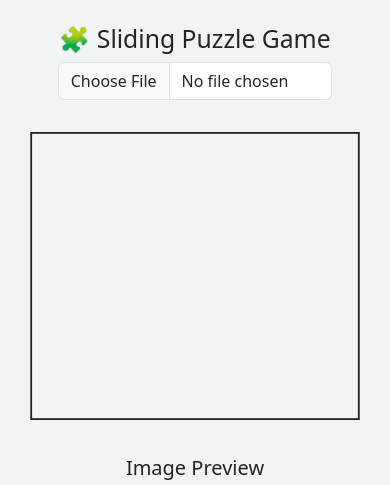
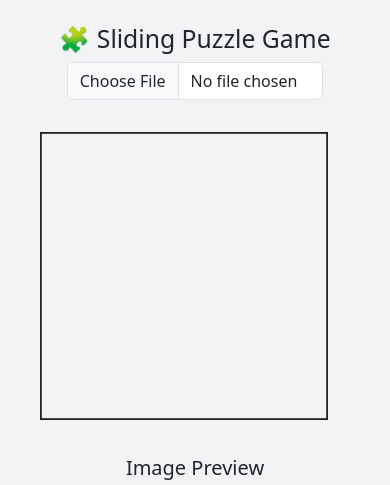
Before and after one commit to chandan95raj/puzzle, a plain HTML site: page index.html in a window 390 px wide. Shown: the top 485 px of the page. Drawn offline with nearby package versions, Linux system fonts and the light colour scheme; some packages are replaced by stand-ins of ours; a script that the page names is missing.

Commit message:
basic puzzle width fixed

```diff
--- a/index.html
+++ b/index.html
@@ -44,7 +44,6 @@
     @media (max-width: 576px) {
       #puzzleBoard {
         transform: scale(0.9);
-        width: 100%;
       }
     }
   </style>
@@ -55,7 +54,7 @@
   <div class="container py-4">
     <h2 class="text-center">🧩 Sliding Puzzle Game</h2>
 
-    <div class="row justify-content-center">
+    <div class="row justify-content-center mx-auto">
       <div class="col-md-6 text-center">
         <input type="file" id="uploadImage" accept="image/*" class="form-control w-75 mx-auto mb-3">
         <div id="puzzleBoard"></div>
```
